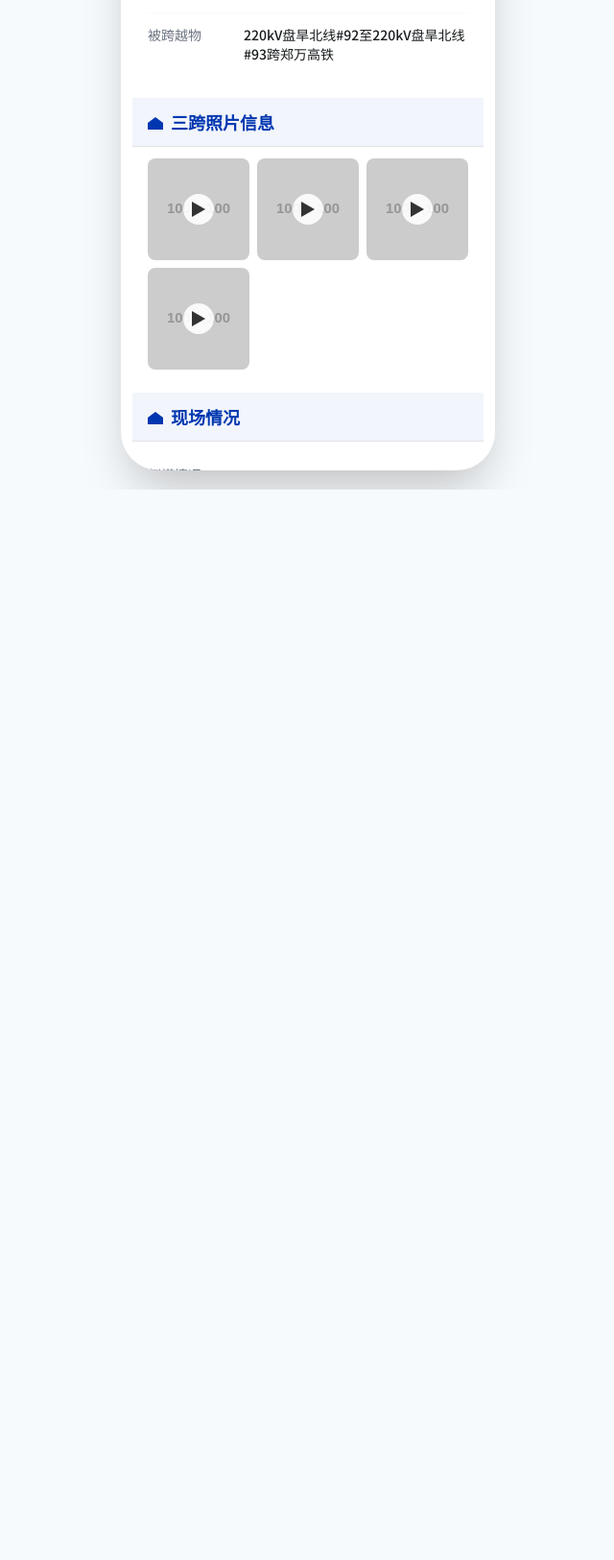
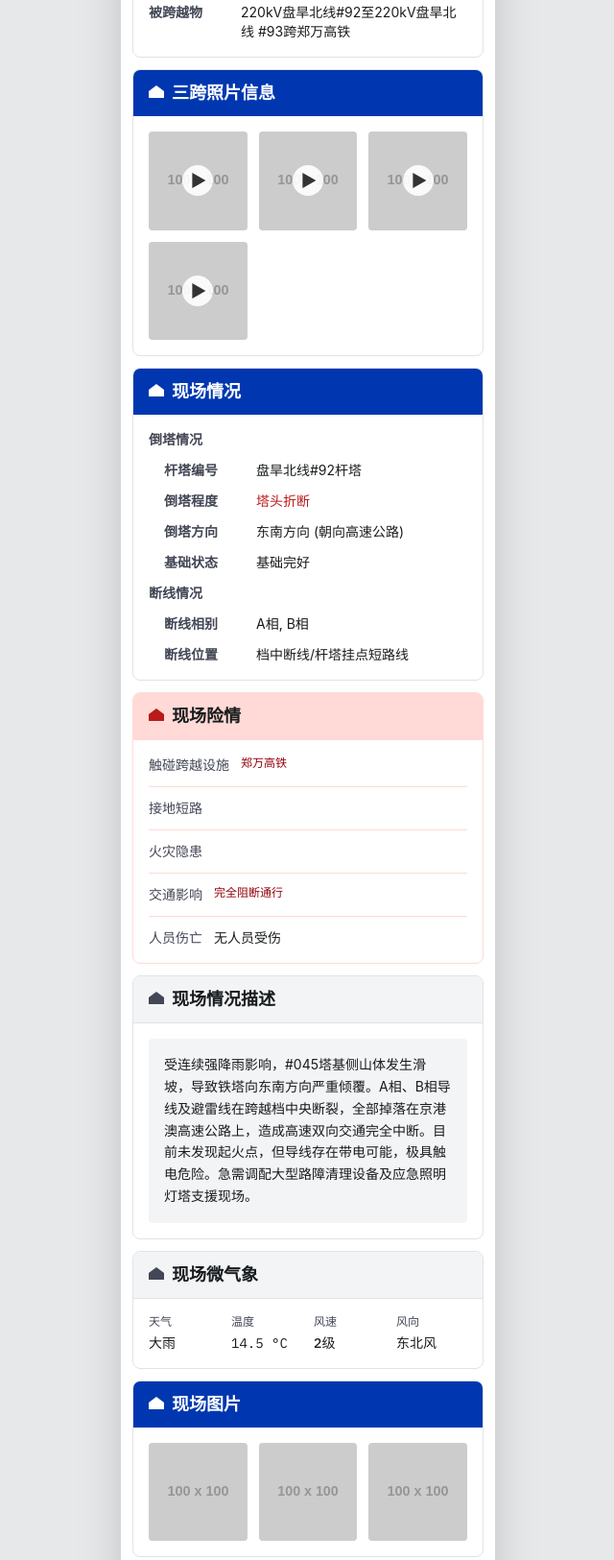
Before and after one commit to yanxiongno1-art/modleforme-to-github, a plain HTML site: page chongqing-app/index.html in a window 1280 px wide. Shown: the part 374-1999 px from the top of the page at 96% size, without its empty margins (319-959 px from the left). Before the commit the page ends 884 px from the top, so only its background shows below. Drawn offline with Linux system fonts and the light colour scheme; placeholder pictures from the web are drawn by us.

```diff
--- a/chongqing-app/index.html
+++ b/chongqing-app/index.html
@@ -4,7 +4,7 @@
     <meta charset="UTF-8">
     <meta name="viewport" content="width=device-width, initial-scale=1.0">
     <title>反馈详情</title>
-    <link href="https://fonts.googleapis.com/css2?family=Noto+Sans+SC:wght@400;500;600;700&display=swap" rel="stylesheet">
+    <link href="https://fonts.googleapis.com/css2?family=Inter:wght@400;500&family=IBM+Plex+Mono:wght@400;500&display=swap" rel="stylesheet">
     <style>
         * {
             margin: 0;
@@ -13,23 +13,23 @@
         }
 
         :root {
-            --primary-blue: #0037B0;
-            --text-dark: #191C1E;
-            --text-secondary: #6B7280;
-            --bg-white: #FFFFFF;
-            --bg-light: #F7FAFC;
-            --bg-section: rgba(0, 55, 176, 0.05);
-            --border-color: #E0E3E6;
-            --warning-red: #DC2626;
-            --warning-bg: #FEE2E2;
-            --success-green: #16A34A;
-            --success-bg: #DCFCE7;
-            --shadow: 0 1px 2px rgba(0, 0, 0, 0.05);
+            --text-primary: #191c1e;
+            --text-secondary: #434755;
+            --primary-blue: #0037b0;
+            --bg-white: #ffffff;
+            --bg-light-gray: #e6e8ea;
+            --bg-section-header: #0037b0;
+            --bg-light: #f2f4f6;
+            --bg-red-light: #ffdad6;
+            --border-color: #e0e3e5;
+            --border-red: #ffdad6;
+            --text-red: #ba1a1a;
+            --text-red-dark: #93000a;
         }
 
         body {
-            font-family: 'Noto Sans SC', -apple-system, BlinkMacSystemFont, sans-serif;
-            background: var(--bg-light);
+            font-family: 'WenQuanYi Zen Hei', 'PingFang SC', -apple-system, BlinkMacSystemFont, sans-serif;
+            background: var(--bg-light-gray);
             min-height: 100vh;
             display: flex;
             justify-content: center;
@@ -38,13 +38,9 @@
 
         .app-container {
             width: 390px;
-            max-height: 844px;
             background: var(--bg-white);
-            border-radius: 40px;
             overflow: hidden;
             box-shadow: 0 25px 50px -12px rgba(0, 0, 0, 0.25);
-            display: flex;
-            flex-direction: column;
         }
 
         /* Header */
@@ -75,67 +71,48 @@
         .back-btn svg {
             width: 24px;
             height: 24px;
-            stroke: var(--text-dark);
+            stroke: var(--text-primary);
         }
 
         .header-title {
             flex: 1;
             text-align: center;
-            font-size: 18px;
+            font-size: 20px;
             font-weight: 600;
-            color: var(--text-dark);
+            line-height: 28px;
+            color: var(--text-primary);
             margin-right: 40px;
         }
 
         /* Map Header */
         .map-header {
             height: 192px;
-            background: #E6EAED;
-            position: relative;
-            overflow: hidden;
-        }
-
-        .map-placeholder {
-            width: 100%;
-            height: 100%;
+            background: var(--bg-light-gray);
             display: flex;
             align-items: center;
             justify-content: center;
-            background: linear-gradient(135deg, #E8ECEF 0%, #D1D5DB 100%);
-            position: relative;
-        }
-
-        .map-placeholder::before {
-            content: '';
-            position: absolute;
-            top: 50%;
-            left: 50%;
-            transform: translate(-50%, -50%);
-            width: 200px;
-            height: 150px;
-            border: 2px dashed #9CA3AF;
-            border-radius: 8px;
         }
 
         .map-label {
             font-size: 12px;
             color: var(--text-secondary);
             background: rgba(255, 255, 255, 0.9);
-            padding: 6px 12px;
+            padding: 8px 16px;
             border-radius: 4px;
-            z-index: 1;
         }
 
         /* Content */
         .content {
-            flex: 1;
-            overflow-y: auto;
             padding: 12px;
         }
 
         /* Section */
         .section {
             margin-bottom: 12px;
+            background: var(--bg-white);
+            border: 1px solid var(--border-color);
+            border-radius: 8px;
+            overflow: hidden;
         }
 
         .section-header {
@@ -143,47 +120,51 @@
             align-items: center;
             gap: 8px;
             padding: 12px 16px;
-            background: var(--bg-section);
-            border-bottom: 1px solid var(--border-color);
+            background: var(--bg-section-header);
         }
 
         .section-icon {
             width: 16px;
             height: 16px;
+            display: flex;
+            align-items: center;
+            justify-content: center;
         }
 
         .section-icon svg {
             width: 16px;
             height: 16px;
-            fill: var(--primary-blue);
+            fill: white;
         }
 
         .section-title {
             font-size: 18px;
             font-weight: 600;
-            color: var(--primary-blue);
+            line-height: 24px;
+            color: white;
         }
 
         .section-content {
-            padding: 12px 16px;
+            padding: 16px;
         }
 
         /* Info Row */
         .info-row {
             display: flex;
             align-items: flex-start;
-            padding: 12px 0;
-            border-bottom: 1px solid var(--bg-light);
+            gap: 12px;
+            padding-bottom: 12px;
         }
 
         .info-row:last-child {
-            border-bottom: none;
+            padding-bottom: 0;
         }
 
         .info-label {
-            width: 100px;
+            width: 84px;
             font-size: 14px;
-            font-weight: 500;
+            font-weight: 600;
+            line-height: 20px;
             color: var(--text-secondary);
             flex-shrink: 0;
         }
@@ -191,88 +172,131 @@
         .info-value {
             flex: 1;
             font-size: 14px;
-            font-weight: 500;
-            color: var(--text-dark);
+            font-weight: 400;
+            line-height: 20px;
+            color: var(--text-primary);
         }
 
-        .info-value.highlight {
+        .info-value.blue {
             color: var(--primary-blue);
-            font-weight: 600;
+            font-weight: 500;
+        }
+
+        .info-value.red {
+            color: var(--text-red);
+            font-weight: 500;
+        }
+
+        /* Sub Info Row */
+        .sub-info {
+            padding-left: 16px;
+            margin-bottom: 12px;
+        }
+
+        .sub-info:last-child {
+            margin-bottom: 0;
         }
 
         /* Alert Section */
-        .alert-section {
-            background: var(--warning-bg);
-            padding: 12px 16px;
+        .section.alert-section {
+            background: var(--bg-white);
+            border: 1px solid var(--border-red);
         }
 
-        .alert-item {
-            display: flex;
-            align-items: center;
-            gap: 8px;
-            padding: 8px 0;
+        .section.alert-section .section-header {
+            background: var(--bg-red-light);
+            border-bottom: 1px solid var(--border-red);
         }
 
-        .alert-item:not(:last-child) {
-            border-bottom: 1px solid rgba(220, 38, 38, 0.2);
+        .section.alert-section .section-title {
+            color: var(--text-primary);
+        }
+
+        .section.alert-section .section-icon svg {
+            fill: var(--text-red);
+        }
+
+        .section.alert-section .section-content {
+            padding: 16px;
+        }
+
+        .alert-row {
+            display: flex;
+            align-items: flex-start;
+            gap: 12px;
+            padding-bottom: 12px;
+            margin-bottom: 12px;
+            border-bottom: 1px solid var(--border-red);
+        }
+
+        .alert-row:last-child {
+            padding-bottom: 0;
+            margin-bottom: 0;
+            border-bottom: none;
         }
 
         .alert-icon {
-            width: 20px;
-            height: 20px;
-            border-radius: 50%;
+            width: 26px;
+            height: 15px;
+            background: var(--text-red);
+            border-radius: 4px;
             display: flex;
             align-items: center;
             justify-content: center;
             flex-shrink: 0;
+            padding: 2px 8px;
         }
 
-        .alert-icon.warning {
-            background: var(--warning-red);
-        }
-
-        .alert-icon.warning svg {
+        .alert-icon svg {
             width: 12px;
             height: 12px;
             fill: white;
         }
 
-        .alert-icon.success {
-            background: var(--success-green);
+        .alert-label {
+            font-size: 14px;
+            font-weight: 400;
+            line-height: 20px;
+            color: var(--text-secondary);
         }
 
-        .alert-icon.success svg {
-            width: 12px;
-            height: 12px;
-            fill: white;
-        }
-
-        .alert-text {
-            font-size: 14px;
+        .alert-value {
+            font-size: 12px;
             font-weight: 500;
-            color: var(--text-dark);
-        }
-
-        .alert-text.negative {
-            color: var(--warning-red);
-        }
-
-        .alert-text.positive {
-            color: var(--success-green);
+            line-height: 16px;
+            color: var(--text-red-dark);
         }
 
         /* Description Section */
+        .section.description-section {
+            background: var(--bg-white);
+            border: 1px solid var(--border-color);
+        }
+
+        .section.description-section .section-header {
+            background: var(--bg-light);
+            border-bottom: 1px solid var(--border-color);
+        }
+
+        .section.description-section .section-title {
+            color: var(--text-primary);
+        }
+
+        .section.description-section .section-icon svg {
+            fill: var(--text-secondary);
+        }
+
         .description-box {
             background: var(--bg-light);
             padding: 16px;
-            border-radius: 8px;
-            border: 1px solid var(--border-color);
+            border-radius: 4px;
         }
 
         .description-text {
             font-size: 14px;
-            line-height: 1.8;
-            color: var(--text-dark);
+            font-weight: 400;
+            line-height: 22.75px;
+            color: var(--text-primary);
             white-space: pre-wrap;
         }
 
@@ -280,39 +304,45 @@
         .weather-grid {
             display: grid;
             grid-template-columns: repeat(4, 1fr);
-            gap: 8px;
+            gap: 12px;
         }
 
         .weather-item {
-            background: var(--bg-light);
-            padding: 12px 8px;
-            border-radius: 8px;
-            text-align: center;
+            display: flex;
+            flex-direction: column;
+            gap: 4px;
         }
 
         .weather-label {
             font-size: 12px;
+            font-weight: 500;
+            line-height: 16px;
             color: var(--text-secondary);
-            margin-bottom: 4px;
         }
 
         .weather-value {
-            font-size: 16px;
-            font-weight: 600;
-            color: var(--text-dark);
+            font-family: 'IBM Plex Mono', monospace;
+            font-size: 14px;
+            font-weight: 400;
+            line-height: 20px;
+            color: var(--text-primary);
+        }
+
+        .weather-value.bold {
+            font-weight: 500;
         }
 
         /* Media Grid */
         .media-grid {
             display: grid;
             grid-template-columns: repeat(3, 1fr);
-            gap: 8px;
+            gap: 12px;
         }
 
         .media-card {
             aspect-ratio: 1;
-            background: var(--bg-light);
-            border-radius: 8px;
+            background: var(--bg-light-gray);
+            border-radius: 4px;
             overflow: hidden;
             position: relative;
         }
@@ -321,17 +351,6 @@
             width: 100%;
             height: 100%;
             object-fit: cover;
-        }
-
-        .media-overlay {
-            position: absolute;
-            bottom: 0;
-            left: 0;
-            right: 0;
-            background: linear-gradient(transparent, rgba(0,0,0,0.5));
-            padding: 8px;
-            color: white;
-            font-size: 12px;
         }
 
         /* Video indicator */
@@ -345,9 +364,6 @@
             height: 32px;
             background: rgba(255, 255, 255, 0.9);
             border-radius: 50%;
-            display: flex;
-            align-items: center;
-            justify-content: center;
         }
 
         .video-card::before {
@@ -355,7 +371,7 @@
             position: absolute;
             top: 50%;
             left: 50%;
-            transform: translate(-50%, -50%);
+            transform: translate(-40%, -50%);
             z-index: 1;
             border-style: solid;
             border-width: 8px 0 8px 14px;
@@ -378,13 +394,13 @@
             animation: fadeInUp 0.5s ease forwards;
         }
 
-        .section:nth-child(1) { animation-delay: 0.1s; }
-        .section:nth-child(2) { animation-delay: 0.15s; }
-        .section:nth-child(3) { animation-delay: 0.2s; }
-        .section:nth-child(4) { animation-delay: 0.25s; }
-        .section:nth-child(5) { animation-delay: 0.3s; }
-        .section:nth-child(6) { animation-delay: 0.35s; }
-        .section:nth-child(7) { animation-delay: 0.4s; }
+        .content .section:nth-child(1) { animation-delay: 0.1s; }
+        .content .section:nth-child(2) { animation-delay: 0.15s; }
+        .content .section:nth-child(3) { animation-delay: 0.2s; }
+        .content .section:nth-child(4) { animation-delay: 0.25s; }
+        .content .section:nth-child(5) { animation-delay: 0.3s; }
+        .content .section:nth-child(6) { animation-delay: 0.35s; }
+        .content .section:nth-child(7) { animation-delay: 0.4s; }
     </style>
 </head>
 <body>
@@ -401,9 +417,7 @@
 
         <!-- Map Header -->
         <div class="map-header">
-            <div class="map-placeholder">
             <span class="map-label">220kV 盘旱北线三跨卫星地图</span>
-            </div>
         </div>
 
         <!-- Content -->
@@ -421,11 +435,11 @@
                 <div class="section-content">
                     <div class="info-row">
                         <div class="info-label">线路名称</div>
-                        <div class="info-value highlight">220kV 盘旱北线</div>
+                        <div class="info-value blue">220kV 盘旱北线</div>
                     </div>
                     <div class="info-row">
                         <div class="info-label">被跨越物</div>
-                        <div class="info-value">220kV盘旱北线#92至220kV盘旱北线#93跨郑万高铁</div>
+                        <div class="info-value">220kV盘旱北线#92至220kV盘旱北线 #93跨郑万高铁</div>
                     </div>
                 </div>
             </div>
@@ -443,16 +457,16 @@
                 <div class="section-content">
                     <div class="media-grid">
                         <div class="media-card video-card">
-                            <img src="https://via.placeholder.com/100x100/E8ECEF/9CA3AF?text=照片1" alt="现场照片1">
+                            <img src="https://via.placeholder.com/100x100/E6E8EA/9CA3AF?text=1" alt="照片1">
                         </div>
                         <div class="media-card video-card">
-                            <img src="https://via.placeholder.com/100x100/E8ECEF/9CA3AF?text=照片2" alt="现场照片2">
+                            <img src="https://via.placeholder.com/100x100/E6E8EA/9CA3AF?text=2" alt="照片2">
                         </div>
                         <div class="media-card video-card">
-                            <img src="https://via.placeholder.com/100x100/E8ECEF/9CA3AF?text=照片3" alt="现场照片3">
+                            <img src="https://via.placeholder.com/100x100/E6E8EA/9CA3AF?text=3" alt="照片3">
                         </div>
                         <div class="media-card video-card">
-                            <img src="https://via.placeholder.com/100x100/E8ECEF/9CA3AF?text=照片4" alt="现场照片4">
+                            <img src="https://via.placeholder.com/100x100/E6E8EA/9CA3AF?text=4" alt="照片4">
                         </div>
                     </div>
                 </div>
@@ -473,39 +487,43 @@
                         <div class="info-label">倒塔情况</div>
                         <div class="info-value"></div>
                     </div>
-                    <div class="info-row" style="padding-left: 16px;">
+                    <div class="sub-info">
+                        <div class="info-row">
                             <div class="info-label">杆塔编号</div>
                             <div class="info-value">盘旱北线#92杆塔</div>
                         </div>
-                    <div class="info-row" style="padding-left: 16px;">
+                        <div class="info-row">
                             <div class="info-label">倒塔程度</div>
-                        <div class="info-value">塔头折断</div>
+                            <div class="info-value red">塔头折断</div>
                         </div>
-                    <div class="info-row" style="padding-left: 16px;">
+                        <div class="info-row">
                             <div class="info-label">倒塔方向</div>
-                        <div class="info-value">东南方向 (朝向东高速)</div>
+                            <div class="info-value">东南方向 (朝向高速公路)</div>
                         </div>
-                    <div class="info-row" style="padding-left: 16px;">
+                        <div class="info-row">
                             <div class="info-label">基础状态</div>
-                        <div class="info-value" style="color: var(--success-green);">基础良好</div>
+                            <div class="info-value">基础完好</div>
+                        </div>
                     </div>
                     <div class="info-row">
                         <div class="info-label">断线情况</div>
                         <div class="info-value"></div>
                     </div>
-                    <div class="info-row" style="padding-left: 16px;">
+                    <div class="sub-info">
+                        <div class="info-row">
                             <div class="info-label">断线相别</div>
-                        <div class="info-value" style="color: var(--warning-red);">A相, B相</div>
+                            <div class="info-value">A相, B相</div>
                         </div>
-                    <div class="info-row" style="padding-left: 16px;">
+                        <div class="info-row">
                             <div class="info-label">断线位置</div>
                             <div class="info-value">档中断线/杆塔挂点短路线</div>
                         </div>
                     </div>
                 </div>
+            </div>
 
             <!-- Section 4: 现场险情 -->
-            <div class="section">
+            <div class="section alert-section">
                 <div class="section-header">
                     <div class="section-icon">
                         <svg viewBox="0 0 16 16">
@@ -514,52 +532,30 @@
                     </div>
                     <span class="section-title">现场险情</span>
                 </div>
-                <div class="alert-section">
-                    <div class="alert-item">
-                        <div class="alert-icon warning">
-                            <svg viewBox="0 0 12 12">
-                                <path d="M6 0L0 12H12L6 0Z"/>
-                            </svg>
+                <div class="section-content">
+                    <div class="alert-row">
+                        <div class="alert-label">触碰跨越设施</div>
+                        <div class="alert-value">郑万高铁</div>
                     </div>
-                        <span class="alert-text negative">接触跨越设施: 郑万高铁</span>
+                    <div class="alert-row">
+                        <div class="alert-label">接地短路</div>
                     </div>
-                    <div class="alert-item">
-                        <div class="alert-icon warning">
-                            <svg viewBox="0 0 12 12">
-                                <path d="M6 0L0 12H12L6 0Z"/>
-                            </svg>
+                    <div class="alert-row">
+                        <div class="alert-label">火灾隐患</div>
                     </div>
-                        <span class="alert-text negative">接地短路</span>
+                    <div class="alert-row">
+                        <div class="alert-label">交通影响</div>
+                        <div class="alert-value">完全阻断通行</div>
                     </div>
-                    <div class="alert-item">
-                        <div class="alert-icon warning">
-                            <svg viewBox="0 0 12 12">
-                                <path d="M6 0L0 12H12L6 0Z"/>
-                            </svg>
-                        </div>
-                        <span class="alert-text negative">火灾隐患</span>
-                    </div>
-                    <div class="alert-item">
-                        <div class="alert-icon warning">
-                            <svg viewBox="0 0 12 12">
-                                <path d="M6 0L0 12H12L6 0Z"/>
-                            </svg>
-                        </div>
-                        <span class="alert-text negative">交通影响: 完全阻塞通行</span>
-                    </div>
-                    <div class="alert-item">
-                        <div class="alert-icon success">
-                            <svg viewBox="0 0 12 12">
-                                <path d="M2 6L5 9L10 3"/>
-                            </svg>
-                        </div>
-                        <span class="alert-text positive">人员伤亡: 无人员受伤</span>
+                    <div class="alert-row">
+                        <div class="alert-label">人员伤亡</div>
+                        <div class="info-value">无人员受伤</div>
                     </div>
                 </div>
             </div>
 
             <!-- Section 5: 现场情况描述 -->
-            <div class="section">
+            <div class="section description-section">
                 <div class="section-header">
                     <div class="section-icon">
                         <svg viewBox="0 0 16 16">
@@ -576,7 +572,7 @@
             </div>
 
             <!-- Section 6: 现场微气象 -->
-            <div class="section">
+            <div class="section description-section">
                 <div class="section-header">
                     <div class="section-icon">
                         <svg viewBox="0 0 16 16">
@@ -593,11 +589,11 @@
                         </div>
                         <div class="weather-item">
                             <div class="weather-label">温度</div>
-                            <div class="weather-value">14.5°C</div>
+                            <div class="weather-value">14.5 °C</div>
                         </div>
                         <div class="weather-item">
                             <div class="weather-label">风速</div>
-                            <div class="weather-value">2级</div>
+                            <div class="weather-value bold">2级</div>
                         </div>
                         <div class="weather-item">
                             <div class="weather-label">风向</div>
@@ -620,13 +616,13 @@
                 <div class="section-content">
                     <div class="media-grid">
                         <div class="media-card">
-                            <img src="https://via.placeholder.com/100x100/E8ECEF/9CA3AF?text=图片1" alt="现场图片1">
+                            <img src="https://via.placeholder.com/100x100/E6E8EA/9CA3AF?text=1" alt="图片1">
                         </div>
                         <div class="media-card">
-                            <img src="https://via.placeholder.com/100x100/E8ECEF/9CA3AF?text=图片2" alt="现场图片2">
+                            <img src="https://via.placeholder.com/100x100/E6E8EA/9CA3AF?text=2" alt="图片2">
                         </div>
                         <div class="media-card">
-                            <img src="https://via.placeholder.com/100x100/E8ECEF/9CA3AF?text=图片3" alt="现场图片3">
+                            <img src="https://via.placeholder.com/100x100/E6E8EA/9CA3AF?text=3" alt="图片3">
                         </div>
                     </div>
                 </div>
@@ -645,13 +641,13 @@
                 <div class="section-content">
                     <div class="media-grid">
                         <div class="media-card video-card">
-                            <img src="https://via.placeholder.com/100x100/E8ECEF/9CA3AF?text=视频1" alt="现场视频1">
+                            <img src="https://via.placeholder.com/100x100/E6E8EA/9CA3AF?text=1" alt="视频1">
                         </div>
                         <div class="media-card video-card">
-                            <img src="https://via.placeholder.com/100x100/E8ECEF/9CA3AF?text=视频2" alt="现场视频2">
+                            <img src="https://via.placeholder.com/100x100/E6E8EA/9CA3AF?text=2" alt="视频2">
                         </div>
                         <div class="media-card video-card">
-                            <img src="https://via.placeholder.com/100x100/E8ECEF/9CA3AF?text=视频3" alt="现场视频3">
+                            <img src="https://via.placeholder.com/100x100/E6E8EA/9CA3AF?text=3" alt="视频3">
                         </div>
                     </div>
                 </div>
```
Lines whose indentation alone changed are shown as unchanged.
